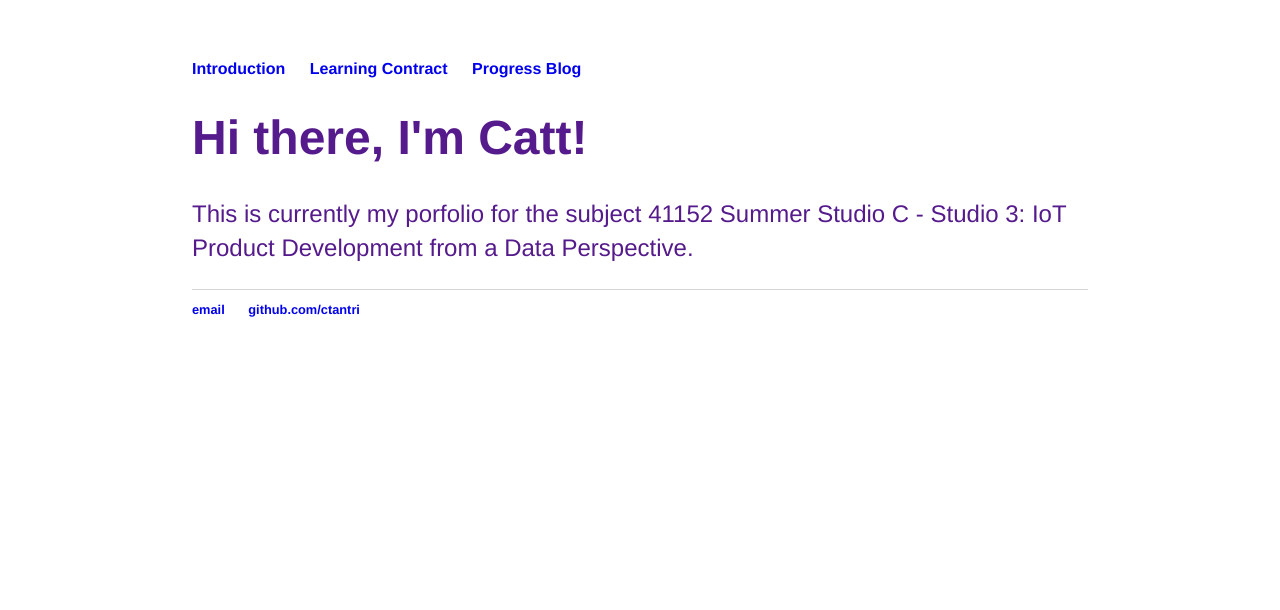
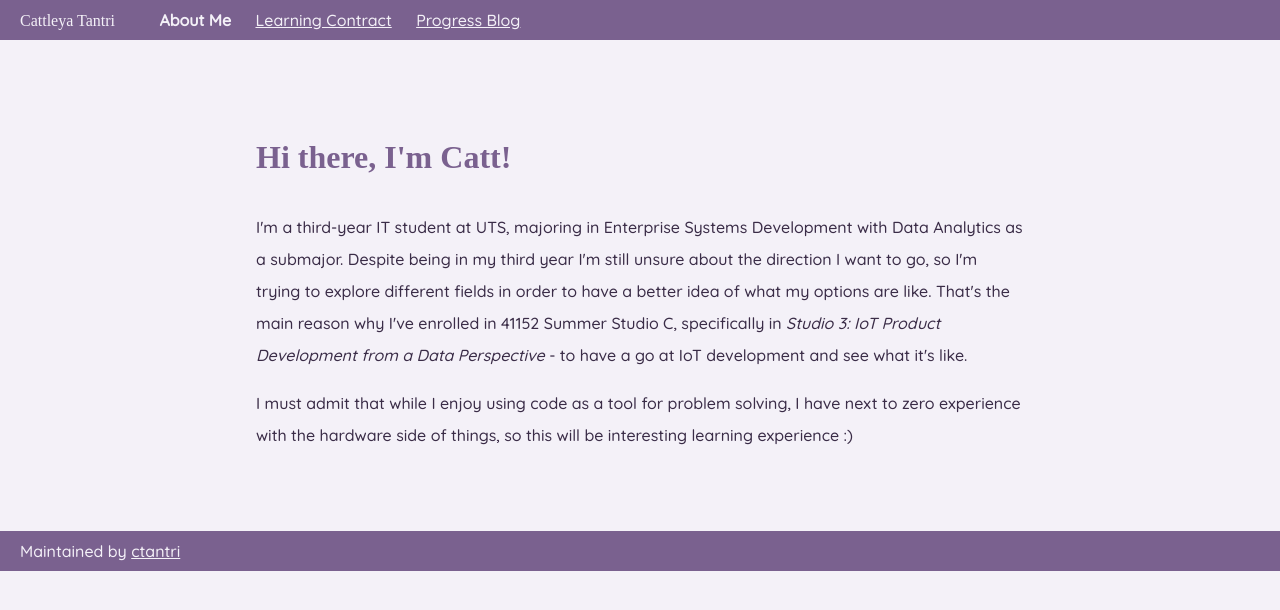
Before and after one commit to ctantri/ctantri.github.io, a Jekyll site: the page built from index.html, in a window 1280 px wide. Shown: the top 610 px of the page. Built offline with Jekyll 4.4.1, drawn with Linux system fonts in a browser that asks for light colours; some web fonts are replaced.

Commit message:
Change style and add content
Use SASS/SCSS and a bit of flexbox to style. Add content for first submission.

```diff
--- /dev/null
+++ b/_data/navigation.yml
@@ -0,0 +1,6 @@
+- name: About Me
+  link: /
+- name: Learning Contract
+  link: /contract/
+- name: Progress Blog
+  link: /blog/
--- /dev/null
+++ b/_includes/footer.html
@@ -0,0 +1,3 @@
+<footer>
+    <p>Maintained by <a href="https://github.com/ctantri">ctantri</a></p>
+</footer>
--- /dev/null
+++ b/_includes/header.html
@@ -0,0 +1,4 @@
+<header>
+  <h1>Cattleya Tantri</h1>
+  {% include navigation.html %}
+</header>
--- /dev/null
+++ b/_includes/navigation.html
@@ -0,0 +1,7 @@
+<nav>
+  <ul>
+    {% for item in site.data.navigation %}
+      <li><a href="{{ item.link }}" {% if page.url == item.link %} class="current" {% endif %}>{{ item.name }}</a></li>
+    {% endfor %}
+  </ul>
+</nav>
--- a/_layouts/default.html
+++ b/_layouts/default.html
@@ -2,30 +2,20 @@
 <html>
 
 <head>
+  <meta charset="utf-8">
   <title>{{ page.title }}</title>
   <!-- link to main stylesheet -->
-  <link rel="stylesheet" type="text/css" href="/css/main.css">
+  <link rel="stylesheet" href="/assets/css/styles.css">
 </head>
 
 <body>
-  <nav>
-    <ul>
-      <li><a href="/">Introduction</a></li>
-      <li><a href="/learning-contract">Learning Contract</a></li>
-      <li><a href="/blog">Progress Blog</a></li>
-    </ul>
-  </nav>
-  <div class="container">
 
-    {{ content }}
+  {% include header.html %}
 
-  </div><!-- /.container -->
-  <footer>
-    <ul>
-      <li><a href="mailto:codename.orchid@gmail.com">email</a></li>
-      <li><a href="https://github.com/ctantri">github.com/ctantri</a></li>
-    </ul>
-  </footer>
+  {{ content }}
+
+  {% include footer.html %}
+
 </body>
 
 </html>
--- /dev/null
+++ b/_sass/main.scss
@@ -0,0 +1,140 @@
+@import url('https://fonts.googleapis.com/css?family=Nixie+One|Quicksand:500&display=swap');
+
+$light-shades: #F4F1F8;
+$light-accent: #C5C7F5;
+$main-color: #7A618F;
+$dark-accent: #996A94;
+$dark-shades: #3a2c47;
+$font-heading: 'Nixie One', cursive;
+$font-text: 'Quicksand', sans-serif;
+
+%contract-item {
+  padding: 0 20%;
+}
+
+.current {
+  text-decoration: none;
+  color: $light-shades;
+  font-weight: bold;
+}
+
+.contract {
+  display: flex;
+  flex-direction: column;
+  align-items: stretch;
+  padding: 0px;
+
+  h2 {
+    font-family: $font-heading;
+    color: $main-color;
+  }
+
+  ul {
+    li {
+      line-height: 2;
+    }
+  }
+}
+
+.contract-item-odd {
+  @extend %contract-item;
+  background-color: $light-shades;
+}
+
+.contract-item-even {
+  @extend %contract-item;
+  background-color: $light-accent;
+}
+
+.posts {
+  li {
+    line-height: 2;
+  }
+
+  a {
+    color: $main-color;
+
+    &:hover {
+      color: $main-color;
+    }
+  }
+}
+
+.post-meta {
+  font-style: italic;
+}
+
+body {
+  background-color: $light-shades;
+  font-family: $font-text;
+  color: $dark-shades;
+  margin: 0px;
+}
+
+a {
+  text-decoration: underline;
+}
+
+header, footer {
+  background-color: $main-color;
+  color: $light-shades;
+  padding: 10px 20px;
+  margin: 0px;
+
+  h1 {
+    display: inline;
+    font-size: 1em;
+    font-weight: normal;
+    font-family: $font-heading;
+  }
+
+  p {
+    margin: 0px;
+  }
+
+  a {
+    color: $light-shades;
+
+    &:hover {
+      color: $light-shades;
+    }
+  }
+}
+
+nav {
+  display: inline;
+
+  ul {
+    display: inline;
+    list-style: none;
+  }
+
+  li {
+    display: inline;
+    margin-right: 20px;
+  }
+}
+
+main {
+  margin: 0px;
+  padding: 5% 20%;
+  line-height: 2;
+
+  h1, h2 {
+    font-family: $font-heading;
+    color: $main-color;
+  }
+
+  a {
+    color: $main-color;
+
+    &:hover {
+      color: $main-color;
+    }
+  }
+
+  img {
+    width: 50%;
+    display: block;
+  }
+}
--- /dev/null
+++ b/assets/css/styles.scss
@@ -0,0 +1,4 @@
+---
+---
+
+@import "main";
--- a/blog/index.html
+++ b/blog/index.html
@@ -1,7 +1,8 @@
 ---
 layout: default
-title: Catt's Porfolio Blog
+title: Progress Blog
 ---
+<main>
   <h1>{{ page.title }}</h1>
   <ul class="posts">
 
@@ -10,3 +11,4 @@ title: Catt's Porfolio Blog
         title="{{ post.title }}">{{ post.title }}</a></li>
     {% endfor %}
   </ul>
+</main>
--- a/index.html
+++ b/index.html
@@ -1,8 +1,13 @@
 ---
 layout: default
-title: About
+title: About Me
 ---
-<div class="blurb">
-	<h1>Hi there, I'm Catt!</h1>
-	<p>This is currently my porfolio for the subject 41152 Summer Studio C - Studio 3: IoT Product Development from a Data Perspective.</p>
-</div><!-- /.blurb -->
+<main>
+  <h1>Hi there, I'm Catt!</h1>
+  <p>
+    I'm a third-year IT student at UTS, majoring in Enterprise Systems Development with Data Analytics as a submajor. Despite being in my third year I'm still unsure about the direction I want to go, so I'm trying to explore different fields in order to have a better idea of what my options are like. That's the main reason why I've enrolled in 41152 Summer Studio C, specifically in <em>Studio 3: IoT Product Development from a Data Perspective</em> - to have a go at IoT development and see what it's like.
+  </p>
+  <p>
+    I must admit that while I enjoy using code as a tool for problem solving, I have next to zero experience with the hardware side of things, so this will be interesting learning experience :)
+  </p>
+</main>
--- a/learning-contract/index.html
+++ /dev/null
@@ -1,4 +0,0 @@
----
-layout: default
-title: Learning Contract
----
```
Also changed, not shown: _layouts/post.html (+7 -5 lines), _posts/2020-01-27-submission-1.md (added, +33 -0 lines), contract/index.html (added, +40 -0 lines), assets/css/main.css (renamed from css/main.css), 2 other files. Lines whose indentation alone changed are shown as unchanged.
